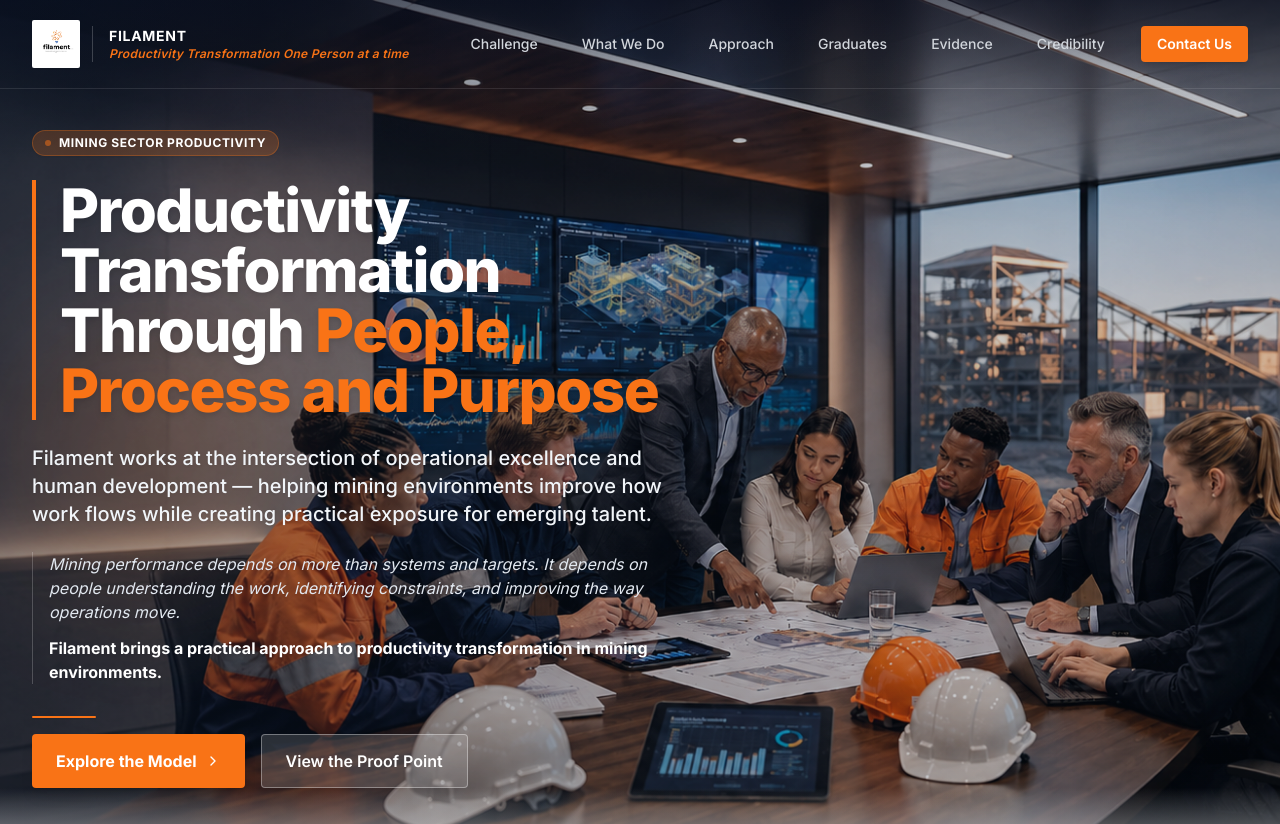
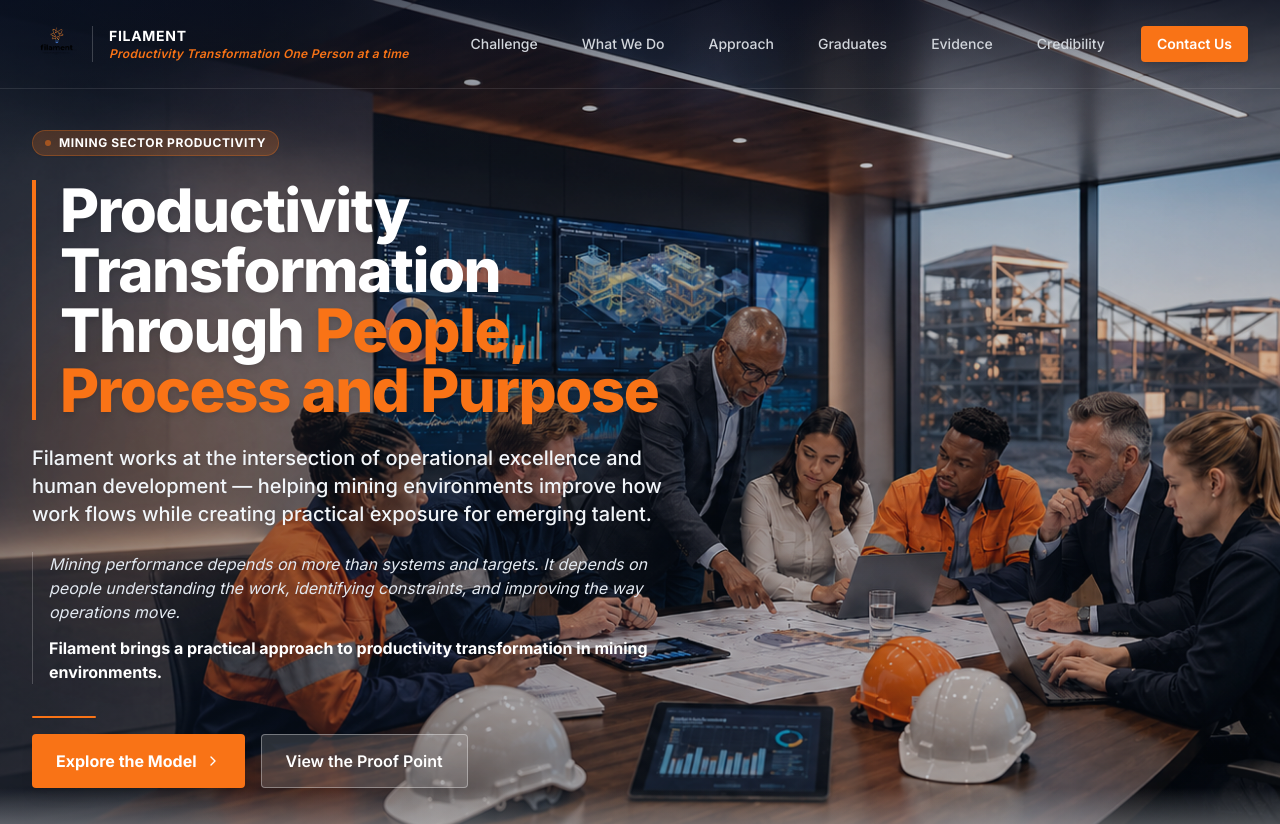
Before and after one commit to Ndumiso-Y/FilamentWebsite, a React (Vite) app: page /what-we-do in a window 1280 px wide. Shown: the top 824 px of the page. Built offline with nearby package versions, Linux system fonts and the light colour scheme.

Commit message:
feat: make Filament logo in header and footer transparent

```diff
--- a/src/App.jsx
+++ b/src/App.jsx
@@ -76,7 +76,7 @@ export default function App() {
                 <img
                   src={Logo}
                   alt="Filament Logo"
-                  className="h-10 sm:h-12 w-auto object-contain bg-white p-1 rounded-sm shadow-sm"
+                  className="h-10 sm:h-12 w-auto object-contain"
                 />
                 <div className="hidden md:flex flex-col border-l border-white/20 pl-4">
                   <span className="text-white font-bold tracking-wider text-sm font-sans uppercase">Filament</span>
@@ -771,7 +771,7 @@ export default function App() {
                 <img
                   src={Logo}
                   alt="Filament logo details"
-                  className="h-8 w-auto bg-white p-1 rounded-sm"
+                  className="h-8 w-auto object-contain"
                 />
                 <span className="text-white font-extrabold tracking-wider uppercase text-sm">Filament (Pty) Ltd</span>
               </div>
```
